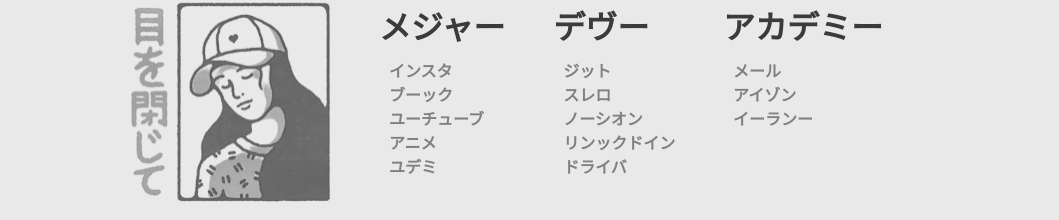
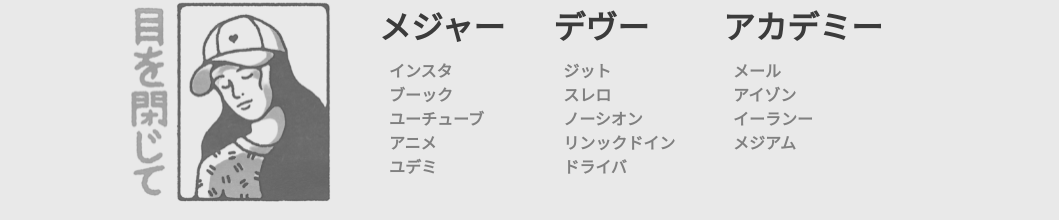
Before and after one commit to Dingnh/nicodin, a React (Create React App) app: page / in a window 1280 px wide. Shown: the part 298-518 px from the top of the page, without its empty margins (109-1168 px from the left). Built offline with nearby package versions, Linux system fonts and the light colour scheme; a web font is replaced by a local one.

Commit message:
new link

```diff
--- a/src/data.js
+++ b/src/data.js
@@ -55,6 +55,10 @@
     {
       link: "イーランー",
       linkdir: "https://elearn.sunway.edu.my/"
+    },
+    {
+      link: "メジアム",
+      linkdir: "https://medium.com/"
     }
   ]
 }
```
